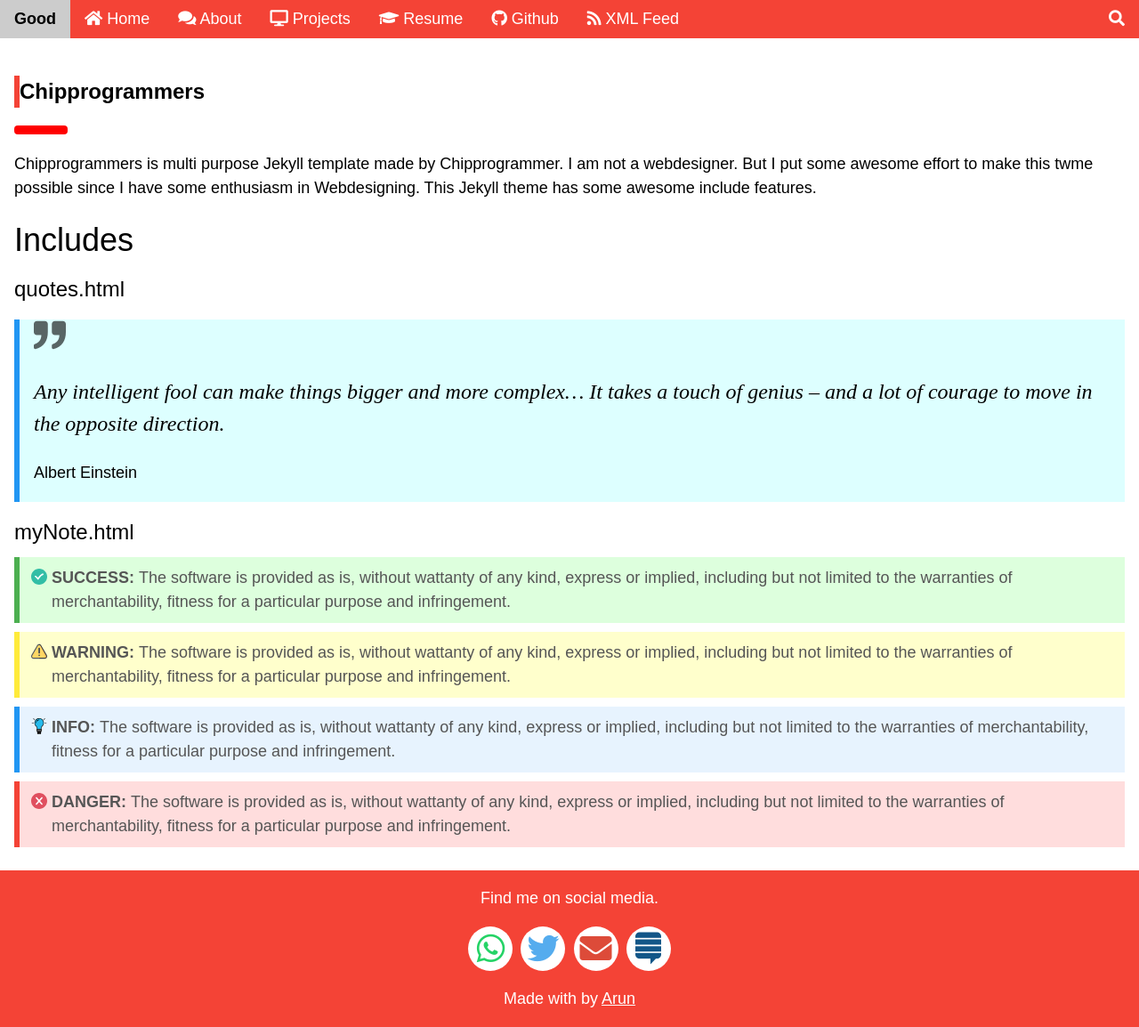
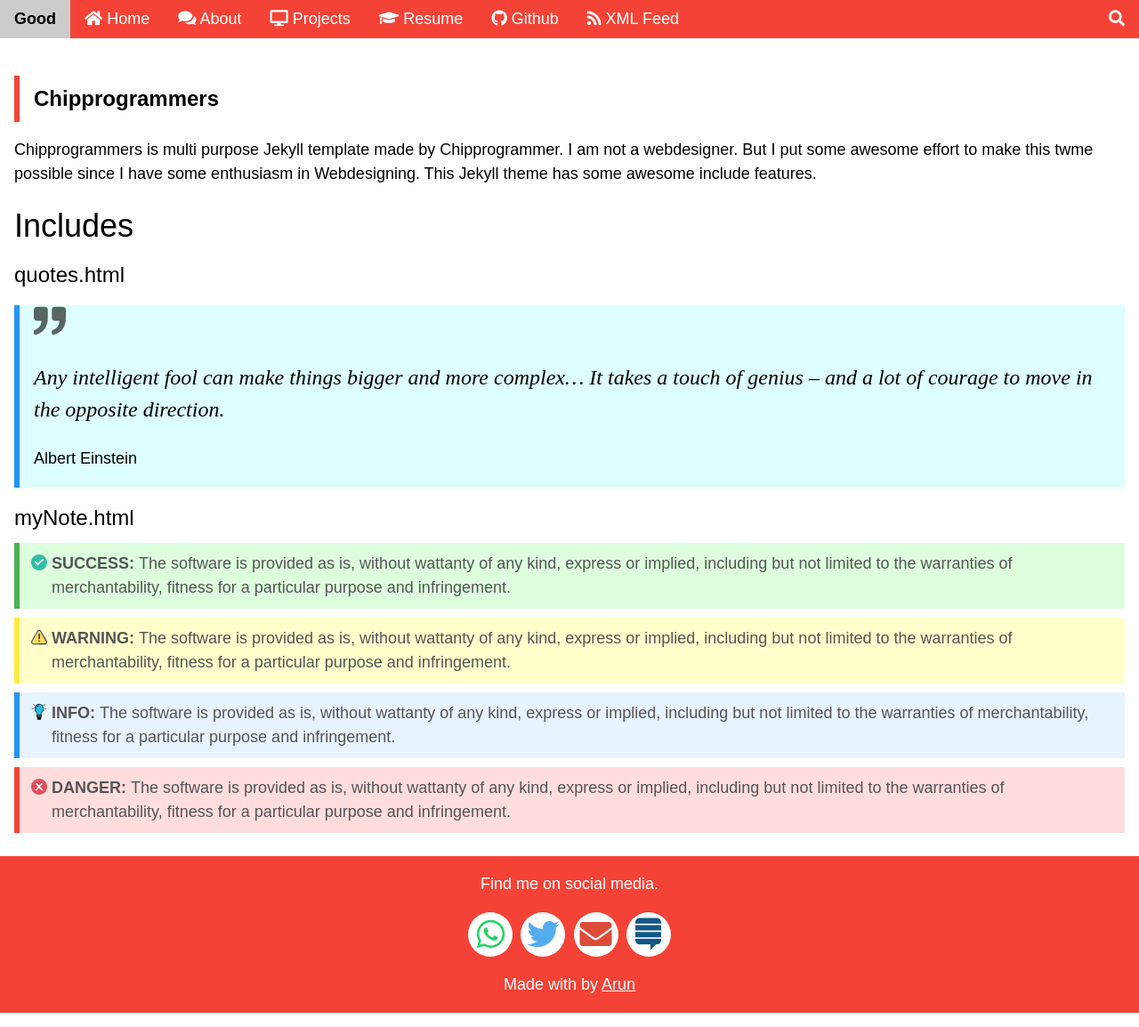
Before and after one commit to chipprogrammers/Good, a Jekyll site: the page built from index.md, in a window 1280 px wide and 1154 px high. Shown: the whole window at 89% size. Built offline with Jekyll 4.4.1, drawn with Linux system fonts in a browser that asks for light colours; some web fonts are replaced; comment, search, counter and statistics services are not loaded.

Commit message:
Update default.html

```diff
--- a/_layouts/default.html
+++ b/_layouts/default.html
@@ -7,8 +7,7 @@
 <body>
   {% include navbar.html %}
    <div class="w3-container" style="margin-top:75px">
-     <h1 class="w3-xlarge w3-leftbar w3-border-red"><b>{{ page.title }}</b></h1>
-    <hr style="width:50px;border:5px solid red" class="w3-round">
+     <h1 class="w3-xlarge w3-padding w3-leftbar w3-border-red"><b>{{ page.title }}</b></h1>
      {{ content }}
   </div>
   {% include footer.html %}
```
